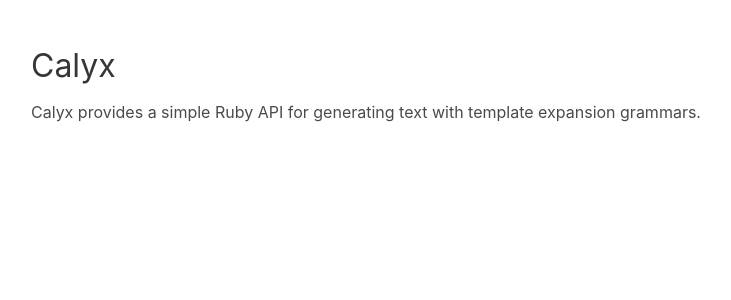
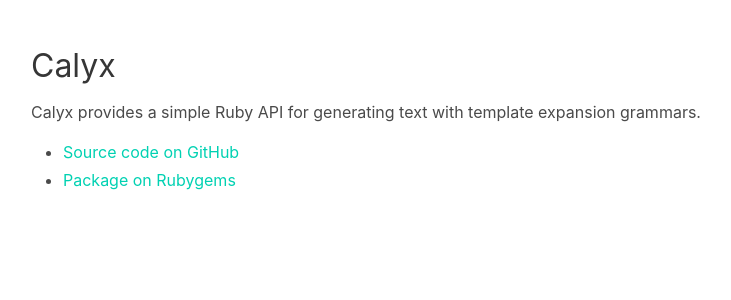
Before and after one commit to maetl/calyx, a Jekyll site: the page built from docs/index.html, in a window 1280 px wide. Shown: the top 300 px of the page, without its empty margins (33-764 px from the left). Built offline with Jekyll 4.4.1, drawn with Linux system fonts in a browser that asks for light colours.

Commit message:
Add GitHub and Rubygems links to docs website

```diff
--- a/docs/index.html
+++ b/docs/index.html
@@ -5,4 +5,8 @@ layout: default
 <div class="content">
   <h1>Calyx</h1>
   <p>Calyx provides a simple Ruby API for generating text with template expansion grammars.</p>
+  <ul>
+    <li><a href="https://github.com/maetl/calyx">Source code on GitHub</a></li>
+    <li><a href="https://rubygems.org/gems/calyx">Package on Rubygems</a></li>
+  </ul>
 </div>
```
